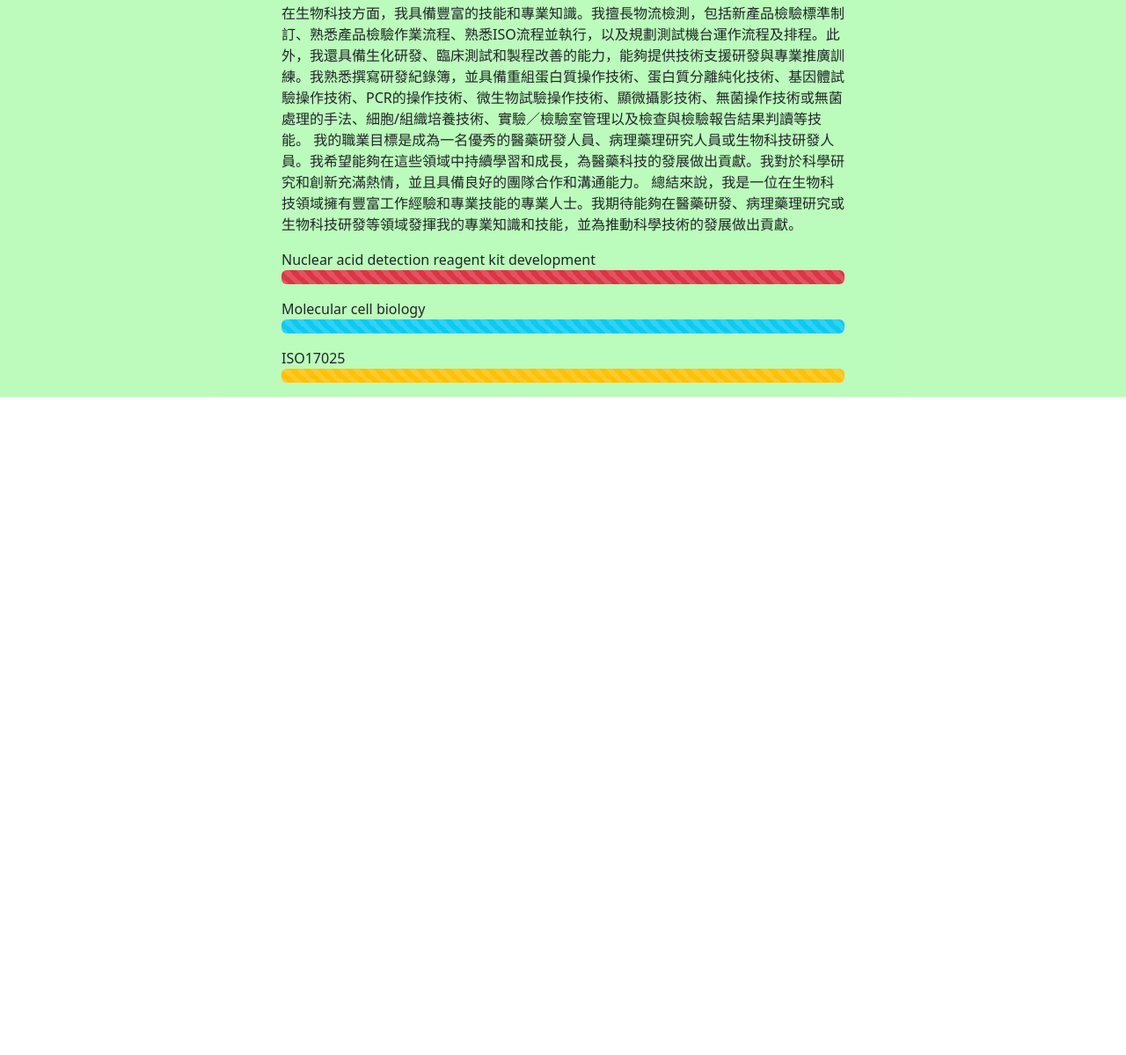
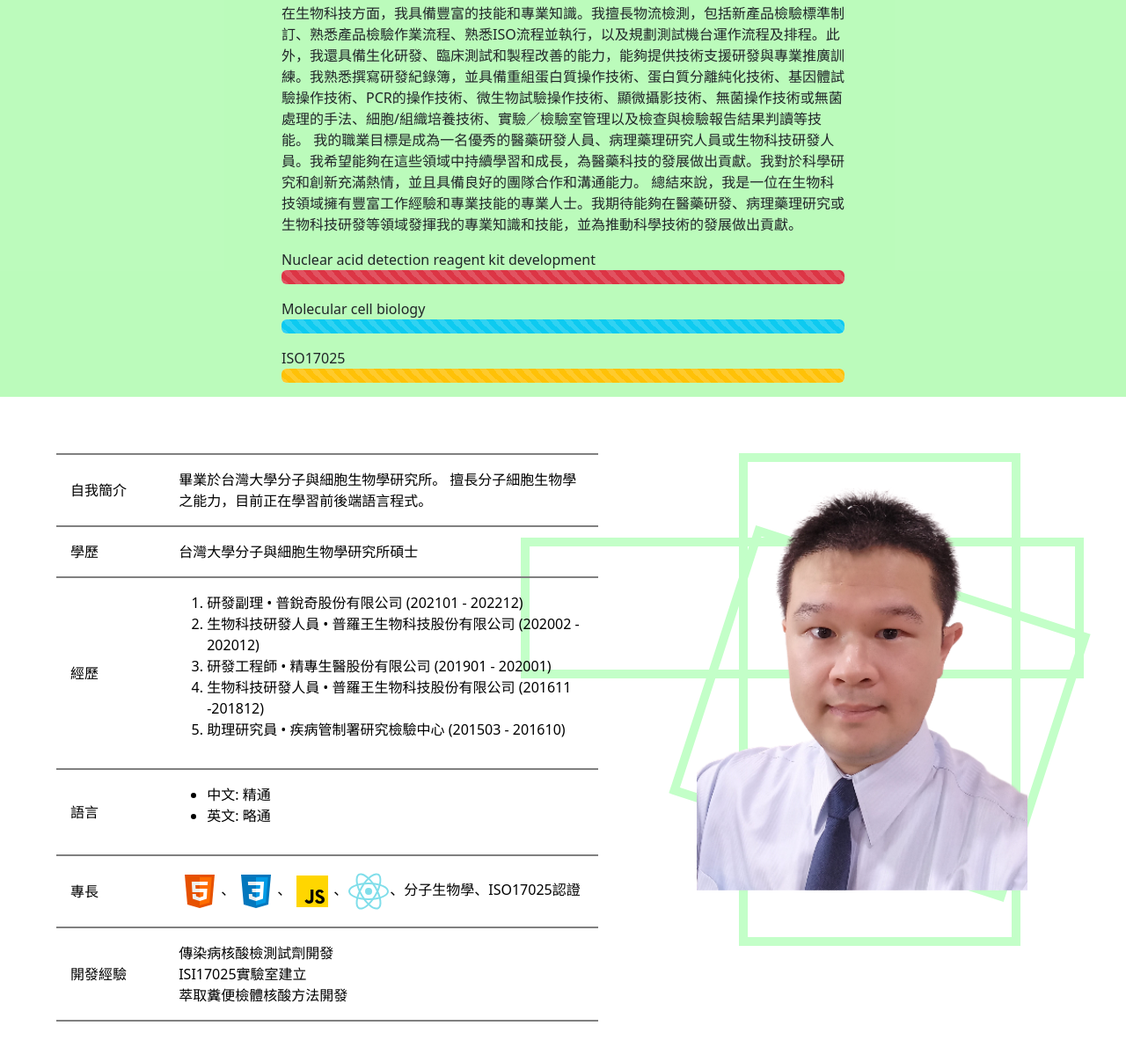
Before and after one commit to patricksky006/static_HTML_practice2, a website: page index.html in a window 1280 px wide. Shown: the part 963-2162 px from the top of the page at 88% size. Before the commit the page ends 1414 px from the top, so only its background shows below. Drawn offline with nearby package versions, Linux system fonts and the light colour scheme.

Commit message:
feat: section-picture

```diff
--- a/index.html
+++ b/index.html
@@ -74,10 +74,7 @@
             總結來說，我是一位在生物科技領域擁有豐富工作經驗和專業技能的專業人士。我期待能夠在醫藥研發、病理藥理研究或生物科技研發等領域發揮我的專業知識和技能，並為推動科學技術的發展做出貢獻。
           </p>
           <div class="progress-bar-area">
-            <p>
-              Nuclear acid detection reagent
-              kit development
-            </p>
+            <p>Nuclear acid detection reagent kit development</p>
             <div
               class="progress"
               role="progressbar"
@@ -91,9 +88,7 @@
                 style="width: 100%"
               ></div>
             </div>
-            <p>
-              Molecular cell biology
-            </p>
+            <p>Molecular cell biology</p>
             <div
               class="progress"
               role="progressbar"
@@ -107,9 +102,7 @@
                 style="width: 100%"
               ></div>
             </div>
-            <p>
-              ISO17025
-            </p>
+            <p>ISO17025</p>
             <div
               class="progress"
               role="progressbar"
@@ -126,6 +119,84 @@
           </div>
         </section>
       </section>
+      <section class="resume">
+        <section class="table">
+          <table>
+            <tr style="border-top: 2px solid gray">
+              <td style="width: 20%">自我簡介</td>
+              <td style="width: 80%">
+                畢業於台灣大學分子與細胞生物學研究所。
+                擅長分子細胞生物學之能力，目前正在學習前後端語言程式。
+              </td>
+            </tr>
+            <tr>
+              <td>學歷</td>
+              <td>台灣大學分子與細胞生物學研究所碩士</td>
+            </tr>
+            <tr>
+              <td>經歷</td>
+              <td>
+                <ol>
+                  <li>研發副理 • 普銳奇股份有限公司 (202101 - 202212)</li>
+                  <li>
+                    ⽣物科技研發⼈員 • 普羅王⽣物科技股份有限公司 (202002 -
+                    202012)
+                  </li>
+                  <li>研發⼯程師 • 精專⽣醫股份有限公司 (201901 - 202001)</li>
+                  <li>
+                    ⽣物科技研發⼈員 • 普羅王⽣物科技股份有限公司 (201611
+                    -201812)
+                  </li>
+                  <li>助理研究員 • 疾病管制署研究檢驗中⼼ (201503 - 201610)</li>
+                </ol>
+              </td>
+            </tr>
+            <tr>
+              <td>語言</td>
+              <td>
+                <ul>
+                  <li>中文: 精通</li>
+                  <li>英文: 略通</li>
+                </ul>
+              </td>
+            </tr>
+            <tr>
+              <td>專長</td>
+              <td>
+                <img src="./ICONS/icons8-html-5.svg" alt="html-5" />、<img
+                  src="./ICONS/icons8-css3.svg"
+                  alt="css3"
+                />、<img
+                  src="./ICONS/icons8-javascript.svg"
+                  alt="javascript"
+                />、<img
+                  src="./ICONS/icons8-react-native.svg"
+                  alt="react"
+                />、分子生物學、ISO17025認證
+              </td>
+            </tr>
+            <tr>
+              <td>開發經驗</td>
+              <td>
+                傳染病核酸檢測試劑開發
+                <br />
+                ISI17025實驗室建立
+                <br />
+                萃取糞便檢體核酸方法開發
+              </td>
+            </tr>
+          </table>
+        </section>
+        <section class="picture">
+          <img
+            src="./images/20231016_130608-2-fotor-bg-remover-20240103105043.png"
+            alt="個人照片"
+          />
+          <div class="greenRect"></div>
+          <div class="greenRect2"></div>
+          <div class="greenRect3"></div>
+        </section>
+      </section>
     </main>
     <script
       src="https://cdn.jsdelivr.net/npm/bootstrap@5.3.2/dist/js/bootstrap.bundle.min.js"
--- a/styles/style.scss
+++ b/styles/style.scss
@@ -94,5 +94,69 @@ body {
         }
       }
     }
+    section.resume {
+      display: flex;
+      flex-wrap: wrap;
+      padding: 2rem;
+      section.table {
+        flex: 5 1 500px;
+        // border: 2px solid red;
+        padding: 2rem;
+        table {
+          --bs-table-bg: none;
+          border-collapse: collapse;
+          tr {
+            border-bottom: 2px solid gray;
+            transition: all 0.2s ease;
+            &:hover {
+              background-color: $themecolor;
+            }
+            td {
+              padding: 1rem;
+            }
+          }
+        }
+      }
+      section.picture {
+        flex: 1 1 500px;
+        // border: 2px solid blue;
+        display: flex;
+        justify-content: center;
+        align-items: start;
+        padding-bottom: 2rem;
+        position: relative;
+        img {
+          width: 70%;
+        }
+        div.greenRect {
+          width: 25vw;
+          height: 70vh;
+          border: 10px solid rgb(195, 255, 200);
+          position: absolute;
+          top: 2rem;
+          left: 8rem;
+          z-index: -1;
+        }
+        div.greenRect2 {
+          width: 50vw;
+          height: 20vh;
+          border: 10px solid rgb(195, 255, 200);
+          position: absolute;
+          top: 8rem;
+          right: 1rem;
+          z-index: -1;
+        }
+        div.greenRect3 {
+          width: 25vw;
+          height: 50vh;
+          border: 10px solid rgb(195, 255, 200);
+          position: absolute;
+          top: 8rem;
+          left: 8rem;
+          transform: rotate(0.8turn);
+          z-index: -1;
+        }
+      }
+    }
   }
 }
```
Also changed, not shown: styles/style.css, 1 other file.
